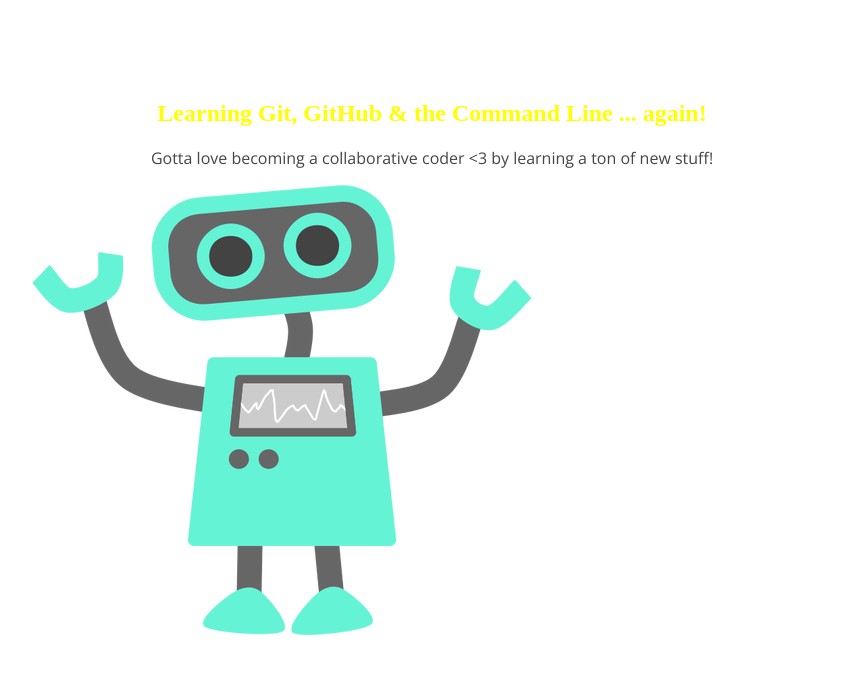
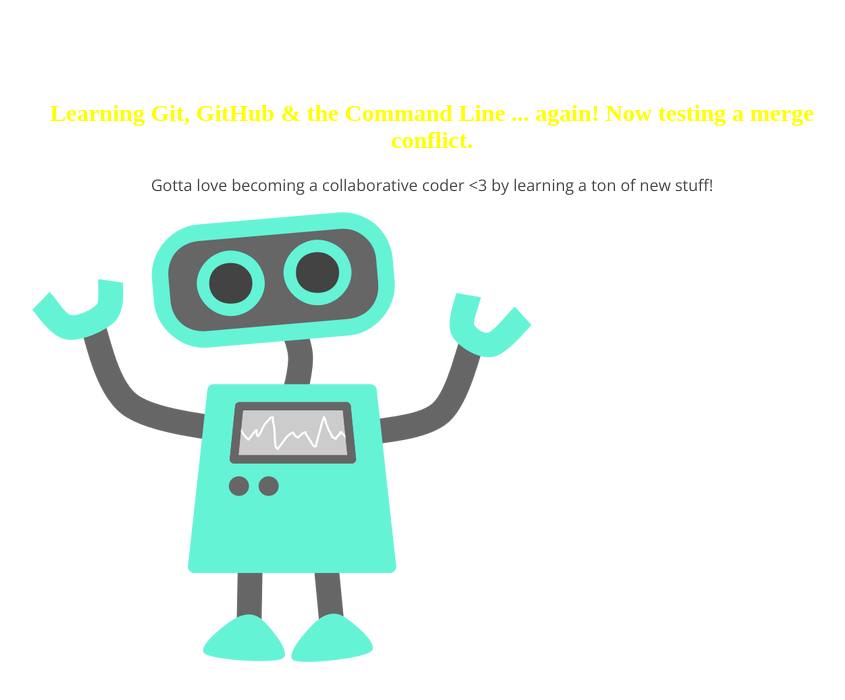
Before and after one commit to codecampgirl/105-project, a plain HTML site: page index.html in a window 1280 px wide. Shown: the whole page, without its empty margins (208-1053 px from the left). Drawn offline with nearby package versions, Linux system fonts and the light colour scheme.

Commit message:
made changes to title to test merge conflict

```diff
--- a/index.html
+++ b/index.html
@@ -8,7 +8,7 @@
 </head>
 <body>
 	<section>
-		<h1>Learning Git, GitHub & the Command Line ... again!</h1>
+		<h1>Learning Git, GitHub & the Command Line ... again! Now testing a merge conflict.</h1>
 		<p>Gotta love becoming a collaborative coder <3 by learning a ton of new stuff!</p>
 		<img src="img/happy-blue-robot.png">
 	</section>
```
